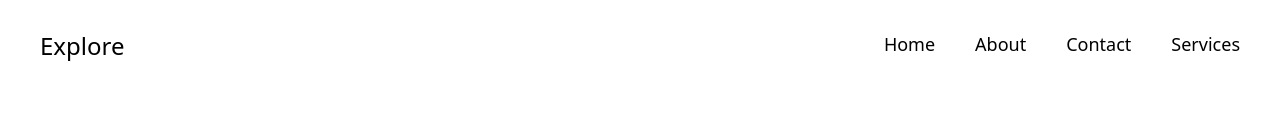
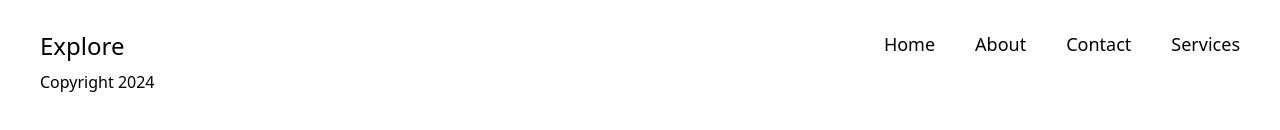
Before and after one commit to zablon-oigo/travel-website, a React (Vite) app: page / in a window 1280 px wide. Shown: the part 2366-2496 px from the top of the page. Before the commit the page ends 2468 px from the top, so only its background shows below. Built offline with nearby package versions, Linux system fonts and the light colour scheme.

Commit message:
Adding Copyright section

```diff
--- a/src/components/Footer.jsx
+++ b/src/components/Footer.jsx
@@ -14,6 +14,7 @@ function Footer() {
                 <a href="" className="text-lg capitalize">services</a>
             </div>
         </div>
+        <p className="mt-2 font-light text-md">Copyright {new Date().getFullYear()}</p>
     </footer>
   )
 }
```
